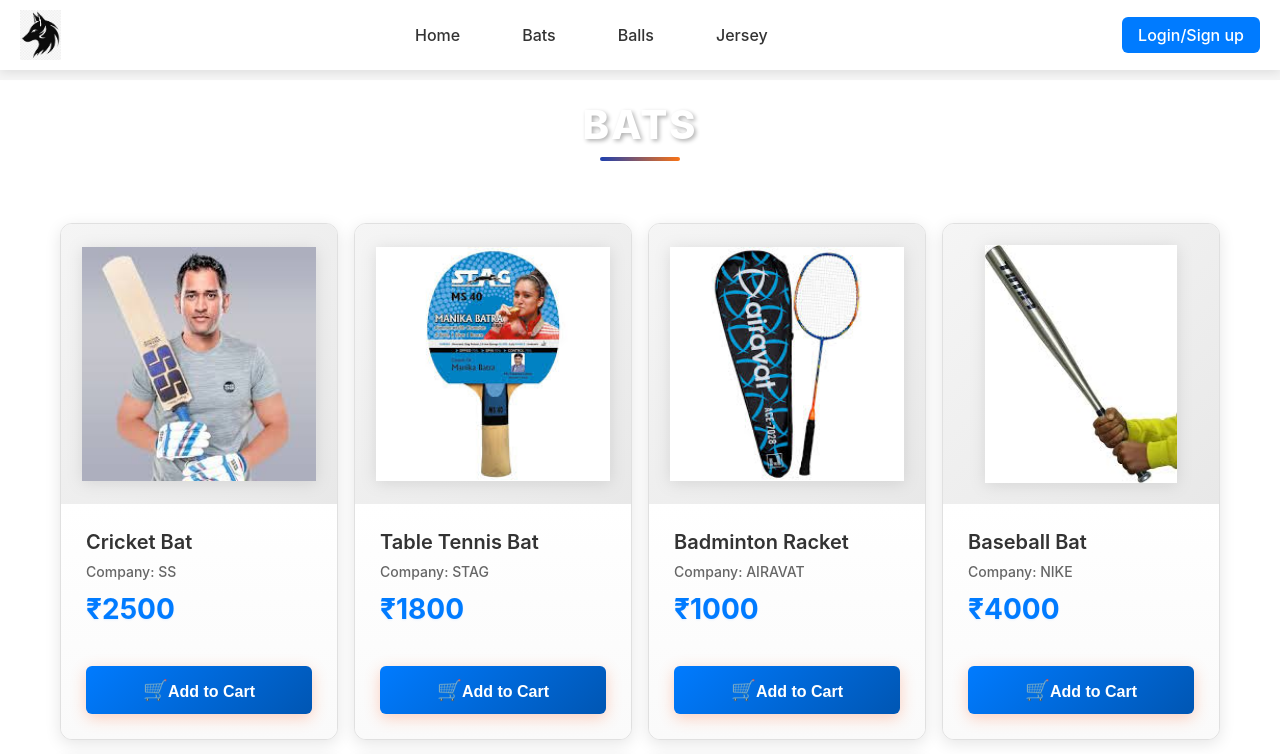
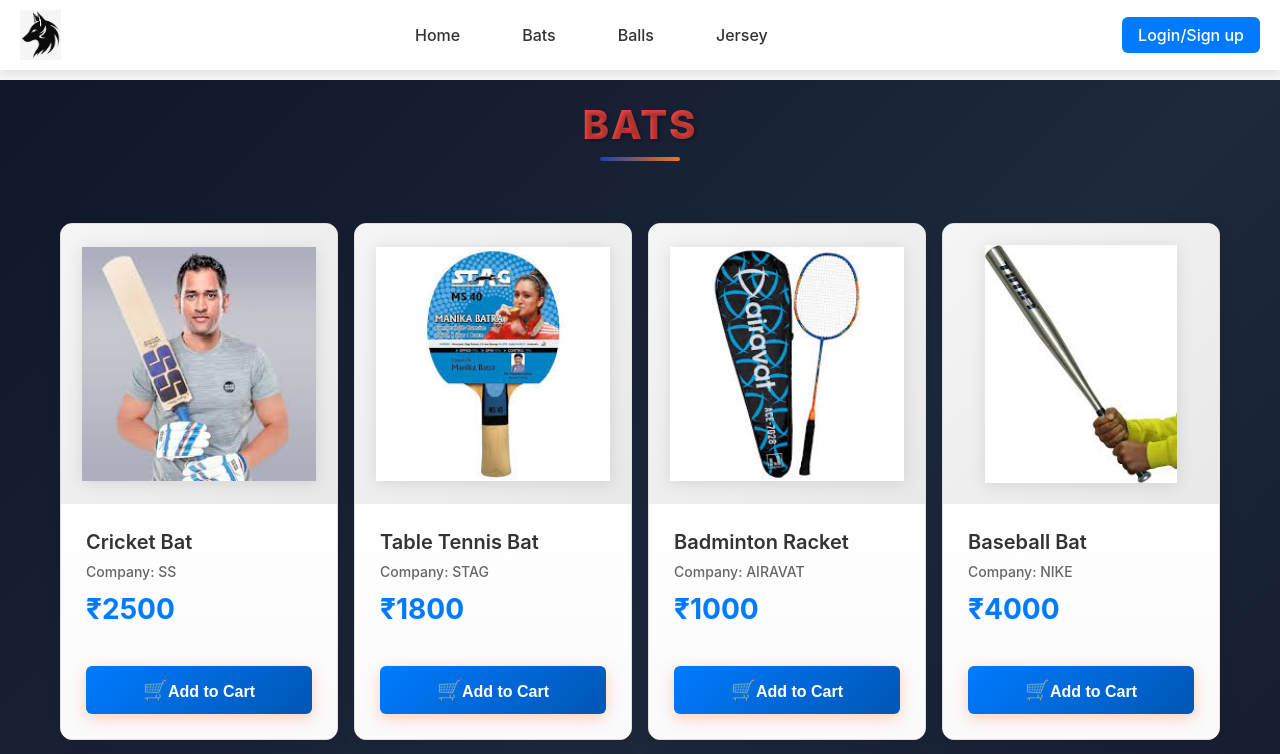
Before and after one commit to vijayprince6/mern-ecommerce-project, a React (Create React App) app in the folder frontend/: page /bats in a window 1280 px wide. Shown: the top 754 px of the page. Built offline with nearby package versions, Linux system fonts and the light colour scheme; no server answers.

Commit message:
feat: change BALLS, JERSEY, BATS page title from white to vibrant orange-red gradient and update background to dark navy

```diff
--- a/frontend/src/pages/Balls.css
+++ b/frontend/src/pages/Balls.css
@@ -1,14 +1,17 @@
 .balls-page {
   padding: 20px;
   min-height: calc(100vh - 70px);
-  background: #ffffff;
+  background: linear-gradient(135deg, #0f172a 0%, #1e293b 50%, #0f172a 100%);
 }
 
 .page-title {
   text-align: center;
   font-size: 36px;
   font-weight: 800;
-  color: #1e40af;
+  background: linear-gradient(90deg, #f97316, #ef4444, #f97316);
+  -webkit-background-clip: text;
+  -webkit-text-fill-color: transparent;
+  background-clip: text;
   margin-bottom: 10px;
   text-transform: uppercase;
   letter-spacing: 2px;
--- a/frontend/src/pages/Bats.css
+++ b/frontend/src/pages/Bats.css
@@ -1,14 +1,17 @@
 .bats-page {
   padding: 20px;
   min-height: calc(100vh - 70px);
-  background: #ffffff;
+  background: linear-gradient(135deg, #0f172a 0%, #1e293b 50%, #0f172a 100%);
 }
 
 .page-title {
   text-align: center;
   font-size: 36px;
   font-weight: 800;
-  color: #1e40af;
+  background: linear-gradient(90deg, #f97316, #ef4444, #f97316);
+  -webkit-background-clip: text;
+  -webkit-text-fill-color: transparent;
+  background-clip: text;
   margin-bottom: 10px;
   text-transform: uppercase;
   letter-spacing: 2px;
--- a/frontend/src/pages/Jersey.css
+++ b/frontend/src/pages/Jersey.css
@@ -1,14 +1,17 @@
 .jersey-page {
   padding: 20px;
   min-height: calc(100vh - 70px);
-  background: #ffffff;
+  background: linear-gradient(135deg, #0f172a 0%, #1e293b 50%, #0f172a 100%);
 }
 
 .page-title {
   text-align: center;
   font-size: 36px;
   font-weight: 800;
-  color: #1e40af;
+  background: linear-gradient(90deg, #f97316, #ef4444, #f97316);
+  -webkit-background-clip: text;
+  -webkit-text-fill-color: transparent;
+  background-clip: text;
   margin-bottom: 10px;
   text-transform: uppercase;
   letter-spacing: 2px;
```
